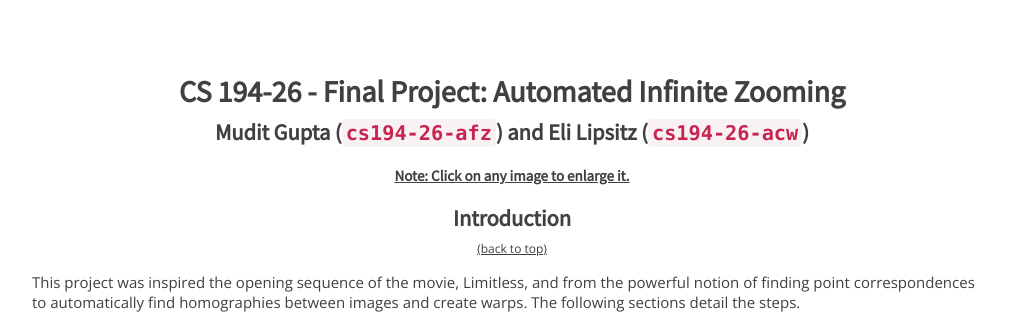
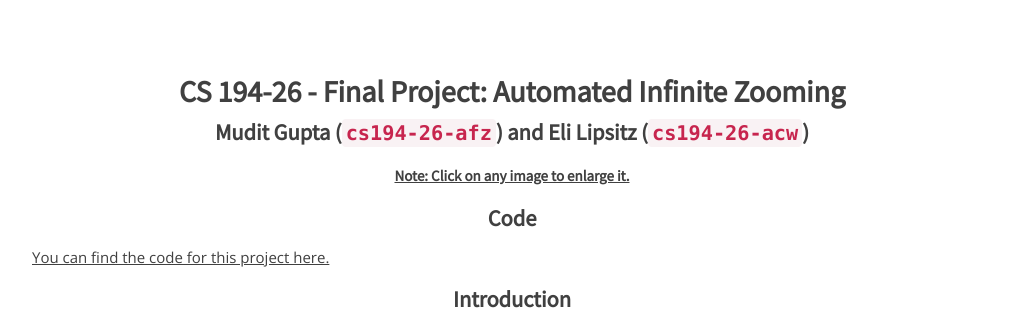
Before and after one commit to aegamesi/cs194-26-final-proj, a plain HTML site: page docs/index.html in a window 1280 px wide. Shown: the top 317 px of the page, without its empty margins (128-1158 px from the left). Drawn offline with nearby package versions, Linux system fonts and the light colour scheme.

Commit message:
Add code url

```diff
--- a/docs/index.html
+++ b/docs/index.html
@@ -22,6 +22,14 @@
         </div>-->
 
         <h4><u>Note: Click on any image to enlarge it.</u></h4>
+    </div>
+
+    <div class="section" id="part0">
+        <h2>Code</h2>
+
+        <p>
+            <a href="https://github.com/aegamesi/cs194-26-final-proj">You can find the code for this project here.</a>
+        </p>
     </div>
 
     <div class="section" id="part0">
```
